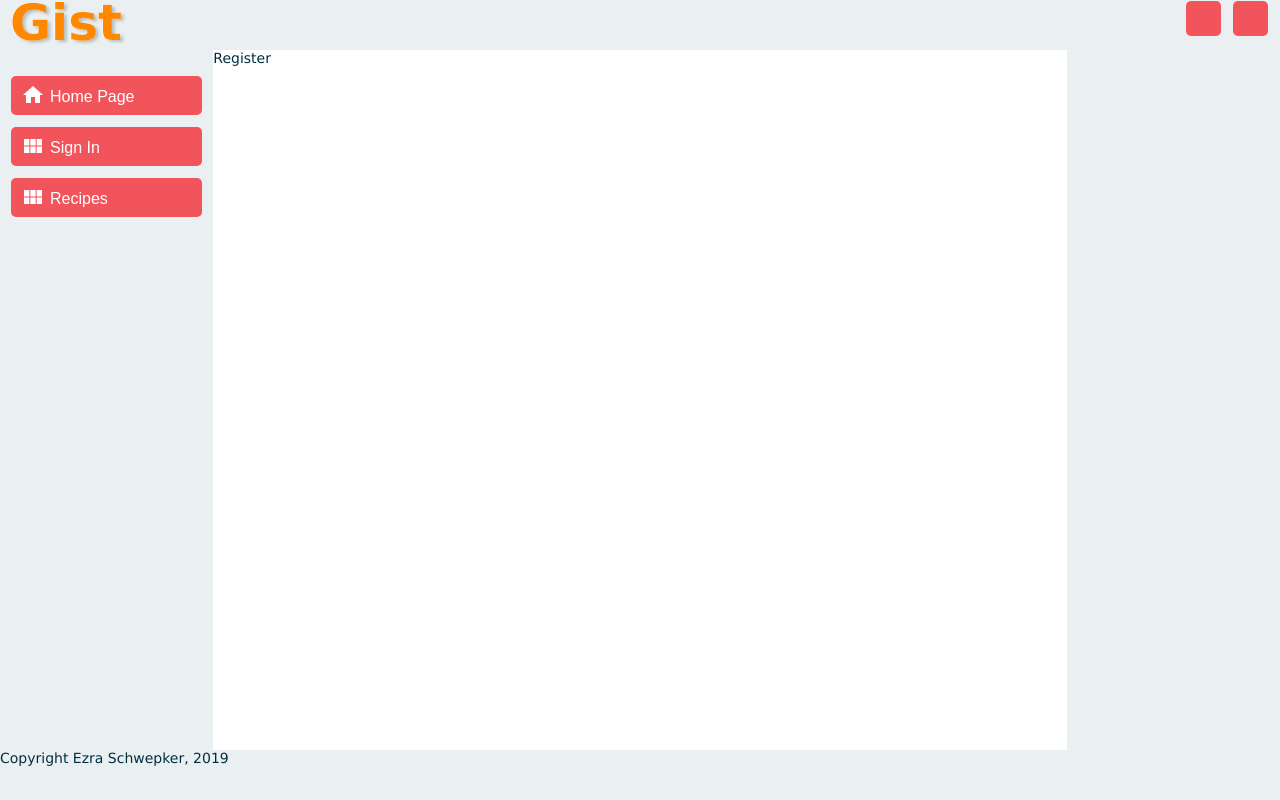
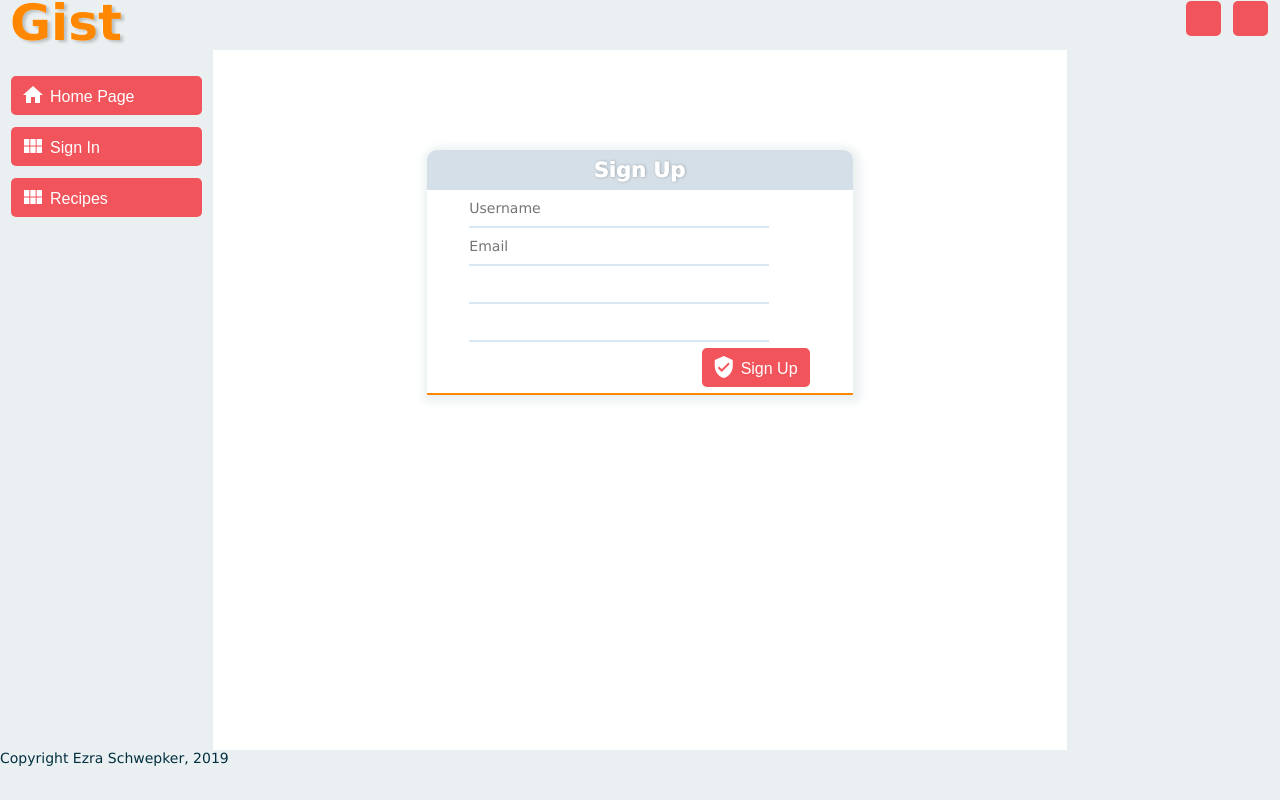
Before and after one commit to MoreSaltMoreLemon/gist-front-end, a React (Create React App) app: page /sign-up in a window 1280 px wide. Shown: the top 800 px of the page. Built offline with nearby package versions, Linux system fonts and the light colour scheme; no server answers.

Commit message:
create user working. fixing login

```diff
--- a/src/components/SignIn.js
+++ b/src/components/SignIn.js
@@ -1,10 +1,60 @@
-import React from 'react'
+import React, { useState } from "react";
+import { connect } from "react-redux";
+import { signInUserAction } from "../reducers/actions/userActions";
+import MenuButton from "./MenuButton";
+import "../css/auth.css";
 
-const SignIn = (props) => {
+const SignIn = props => {
+  const [user, setUser] = useState({ username: "", password: "" });
+
+  const handleChange = e =>
+    setUser({ ...user, [e.target.name]: e.target.value });
+
+  const handleSubmit = async e => {
+    e.preventDefault();
+    props.signIn(user);
+  };
 
   return (
-     <div>Sign In</div>
-  )
-}
+    <section
+      className="auth sign-in-container"
+      onSubmit={handleSubmit}
+    >
+      <header className="auth header">
+        <h1>Sign In</h1>
+      </header>
+      <form className="auth sign-in">
+        <input
+          required
+          className="auth username"
+          type="text"
+          placeholder="Username"
+          value={user.username}
+          name="username"
+          onChange={handleChange}
+        />
+        <input
+          required
+          className="auth password"
+          type="password"
+          placehold="Password"
+          value={user.password}
+          name="password"
+          onChange={handleChange}
+        />
+        <MenuButton
+          type="submit"
+          className="auth submit"
+          label="Sign In"
+          icon="verified_user"
+        />
+      </form>
+    </section>
+  );
+};
 
-export default SignIn
+const mapDispatchToProps = dispatch => ({
+  signIn: async user => dispatch(await signInUserAction(user))
+});
+
+export default connect(null, mapDispatchToProps)(SignIn);
--- a/src/components/SignUp.js
+++ b/src/components/SignUp.js
@@ -1,10 +1,86 @@
-import React from 'react'
+import React, { useState } from "react";
+import { connect } from "react-redux";
+import MenuButton from "./MenuButton";
+import { createUserAction } from "../reducers/actions/userActions";
+import "../css/auth.css";
 
-const SignUp = (props) => {
+const SignUp = props => {
+  const [user, setUser] = useState({
+    username: "",
+    email: "",
+    password: "",
+    passwordConfirmation: ""
+  });
+
+  // const [validation, setValidation] = useState({passwordMatches: true, password})
+
+  const handleChange = e =>
+    setUser({ ...user, [e.target.name]: e.target.value });
+
+  // const handlePasswordConfirmation = e => {
+  //   handleChange
+  // }
+
+  const handleSubmit = async e => {
+    e.preventDefault();
+    props.signUp(user);
+  };
 
   return (
-     <div>Register</div>
-  )
-}
+    <section className="auth sign-in-container">
+      <header className="auth header">
+        <h1>Sign Up</h1>
+      </header>
+      <form className="auth sign-up" onSubmit={handleSubmit}>
+        <input
+          required
+          className="auth username"
+          type="text"
+          placeholder="Username"
+          value={user.username}
+          name="username"
+          onChange={handleChange}
+        />
+        <input
+          required
+          className="auth email"
+          type="text"
+          placeholder="Email"
+          value={user.email}
+          name="email"
+          onChange={handleChange}
+        />
+        <input
+          required
+          className="auth password"
+          type="password"
+          placehold="Password"
+          value={user.password}
+          name="password"
+          onChange={handleChange}
+        />
+        <input
+          required
+          className="auth password"
+          type="password"
+          placehold="Confirm Password"
+          value={user.passwordConfirmation}
+          name="passwordConfirmation"
+          onChange={handleChange}
+        />
+        <MenuButton
+          type="submit"
+          className="auth submit"
+          label="Sign Up"
+          icon="verified_user"
+        />
+      </form>
+    </section>
+  );
+};
 
-export default SignUp
+const mapDispatchToProps = dispatch => ({
+  signUp: async user => dispatch(await createUserAction(user))
+});
+
+export default connect(null, mapDispatchToProps)(SignUp);
--- /dev/null
+++ b/src/css/auth.css
@@ -0,0 +1,46 @@
+section.auth {
+  width: 50%;
+  min-height: 200px;
+  margin-left: auto;
+  margin-right: auto;
+  margin-top: 100px;
+
+  border-top: none;
+  border-bottom: 2px solid var(--highlight);
+  box-shadow: 2px 2px 10px 5px var(--bg-color-secondary);
+  border-radius: 10px 10px 0 0;
+}
+
+header.auth {
+  background-color: rgba(49, 95, 133, 0.2);
+  border-radius: 10px 10px 0 0;
+  height: 40px;
+}
+
+header.auth h1 {
+  color: white;
+  width: 100%;
+  text-align: center;
+  text-shadow: -0.5px -0.5px 0px white, 0.4px 0.4px 3px rgba(0, 0, 0, 0.3);
+  height: 30px;
+  line-height: 40px;
+}
+
+form.auth {
+  margin-left: auto;
+  margin-right: auto;
+  width: 80%;
+  display: flex;
+  flex-direction: column;
+  justify-content: space-around;
+}
+
+form.auth input {
+  max-width: 300px;
+  padding: 10px 0 10px 0;
+}
+
+form.auth .submit {
+  align-self: end;
+  max-width: 110px;
+}
--- a/src/helpers/httpHelpers.js
+++ b/src/helpers/httpHelpers.js
@@ -2,71 +2,79 @@
 // must have an "Authorization": "Bearer 1258wtint298pgnp4q3" token included in
 // the request in order to pass server side authentication
 // httpRequestJWT :: (url: string, method: string, data: {}, jwt: string) -> Promise
-function httpRequestJWT(url, method='GET', data={}, jwt = '') {
+function httpRequestJWT(url, method = "GET", data = {}, jwt = "") {
+  if (localStorage.getItem("jwt")) jwt = localStorage.getItem("jwt");
   const init = {
     headers: {
-      'Accept': 'application/json',
-      'Content-Type': 'application/json',
-      'Authorization': `Bearer ${jwt}`
+      Accept: "application/json",
+      "Content-Type": "application/json",
+      Authorization: `Bearer ${jwt}`
     },
     method: method,
     body: JSON.stringify(data)
-  }
-  if (method.toLowerCase() === 'get') delete init.body;
-  else if (method.toLowerCase() === 'post' && init.body.id) delete init.body.id;
-  if (jwt === '') delete init.headers['Authorization']
-  return fetch( url, init);
+  };
+  if (method.toLowerCase() === "get") delete init.body;
+  else if (method.toLowerCase() === "post" && init.body.id) delete init.body.id;
+  if (jwt === "") delete init.headers["Authorization"];
+  return fetch(url, init);
 }
 
 function returnedError(response) {
-  if (response.status < 400) return false
-  else return true
+  if (response.status < 400) return false;
+  else return true;
 }
 
 async function handleError(response) {
-  const status = response.status
-  const json = await response.json()
+  const status = response.status;
+  const json = await response.json();
   let type;
 
   switch (status) {
     case 408:
-      type = 'REQUEST_TIMEOUT'
-      break
+      type = "REQUEST_TIMEOUT";
+      break;
     case 429:
-      type = 'TOO_MANY_REQUESTS'
-      break
+      type = "TOO_MANY_REQUESTS";
+      break;
     case 503:
-      type = 'SERVICE_UNAVAILABLE'
-      break
+      type = "SERVICE_UNAVAILABLE";
+      break;
     case 511:
-      type = 'NETWORK_AUTHENTICATION_REQUIRED'
-      break
+      type = "NETWORK_AUTHENTICATION_REQUIRED";
+      break;
     default:
-      type = 'REQUEST_ERROR'
+      type = "REQUEST_ERROR";
   }
 
   return {
     type,
     response: json
+  };
+}
+
+async function handleRequestAction(
+  url,
+  method,
+  body,
+  jwt,
+  actionType,
+  propertyName
+) {
+  try {
+    const response = await httpRequestJWT(url, method, body, jwt);
+    if (returnedError(response)) return handleError(response);
+
+    const payload = await response.json();
+    return {
+      type: actionType,
+      [propertyName]: payload
+    };
+  } catch (error) {
+    return {
+      type: "NETWORK_ERROR",
+      error
+    };
   }
 }
 
-async function handleRequestAction(url, method, body, jwt, actionType, propertyName) {
-  try {
-    const response = await httpRequestJWT(url, method, body, jwt)
-    if (returnedError(response)) return handleError(response)
-
-    const payload = await response.json()
-    return {
-      type: actionType,
-      [propertyName]: payload
-    }
-  } catch(error) {
-    return {
-      type: 'NETWORK_ERROR',
-      error
-    }
-  }
-}
-
-export { httpRequestJWT, handleRequestAction }
+export { httpRequestJWT, handleRequestAction };
--- /dev/null
+++ b/src/reducers/actions/userActions.js
@@ -0,0 +1,27 @@
+import uuidv4 from "uuid/v4";
+import { handleRequestAction } from "../../helpers/httpHelpers";
+import { USERS_URL, LOGIN_URL, LOGOUT_URL } from "../../routes";
+
+async function createUserAction(user, jwt = "") {
+  return await handleRequestAction(
+    USERS_URL,
+    "post",
+    { user },
+    jwt,
+    "CREATE_USER",
+    "user"
+  );
+}
+
+async function signInUserAction(user, jwt = "") {
+  return await handleRequestAction(
+    LOGIN_URL,
+    "post",
+    { user },
+    jwt,
+    "SET_USER",
+    "user"
+  );
+}
+
+export { createUserAction, signInUserAction };
--- a/src/reducers/rootReducer.js
+++ b/src/reducers/rootReducer.js
@@ -1,18 +1,15 @@
-import { combineReducers } from 'redux'
+import { combineReducers } from "redux";
 
-import errorReducer from './errorReducer'
-import authReducer from './authReducer'
-import userReducer from './userReducer'
-import recipeReducer from './recipeReducer'
-import recipesReducer from './recipesReducer'
-
+import errorReducer from "./errorReducer";
+import userReducer from "./userReducer";
+import recipeReducer from "./recipeReducer";
+import recipesReducer from "./recipesReducer";
 
 const rootReducer = combineReducers({
   error: errorReducer,
   user: userReducer,
-  auth: authReducer,
   recipe: recipeReducer,
   recipes: recipesReducer
-})
+});
 
-export default rootReducer
+export default rootReducer;
--- a/src/reducers/userReducer.js
+++ b/src/reducers/userReducer.js
@@ -1,12 +1,20 @@
 const userReducer = (state = {}, action) => {
   switch (action.type) {
-    case 'SET_USER':
-      return {...action.user}
-    case 'CLEAR_USER':
-      return {}
+    case "CREATE_USER":
+      if (action.user.jwt) {
+        localStorage.setItem("jwt", action.user.jwt);
+      }
+      return { ...action.user };
+    case "SET_USER":
+      if (action.user.jwt) {
+        localStorage.setItem("jwt", action.user.jwt);
+      }
+      return { ...action.user };
+    case "CLEAR_USER":
+      return {};
     default:
-      return state
+      return state;
   }
-}
+};
 
-export default userReducer
+export default userReducer;
```
Also changed, not shown: src/reducers/RecipeReducer.js (+36 -36 lines), src/reducers/authReducer.js (+7 -7 lines), src/reducers/errorReducer.js (+22 -22 lines), src/reducers/recipesReducer.js (+10 -10 lines).
